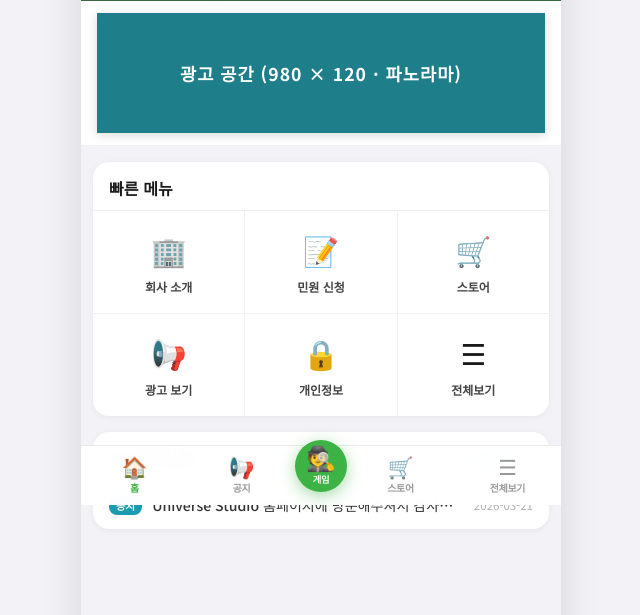
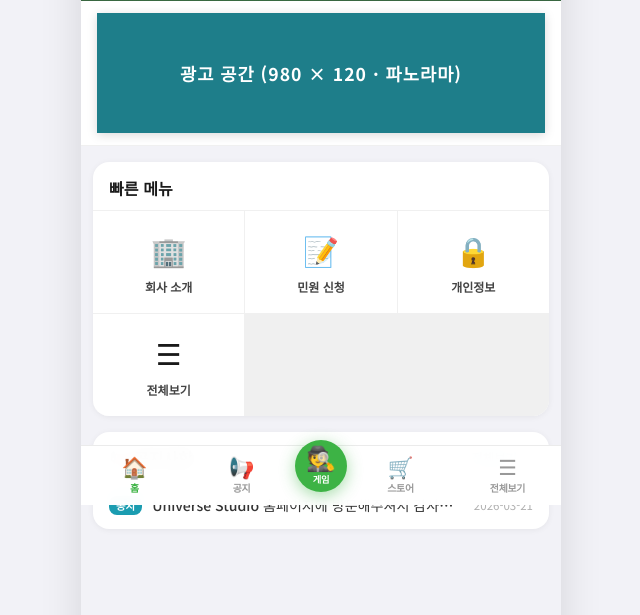
Before and after one commit to universestudio-koreanempire/universe-go, a Flask app: page / in a window 1280 px wide. Shown: the part 295-910 px from the top of the page, without its empty margins (319-959 px from the left). Run offline with Flask 3, Linux system fonts and the light colour scheme; data comes from the database, SQL or seed files in the repository.

Commit message:
Remove store and advertisement links
Removed store and advertisement links from index.html

```diff
--- a/mafia_integrated_V-app_modified/mafia_integrated V-app/mafia_integrated V-app/templates/index.html
+++ b/mafia_integrated_V-app_modified/mafia_integrated V-app/mafia_integrated V-app/templates/index.html
@@ -42,14 +42,6 @@
             <div class="app-quick-icon">📝</div>
             <span class="app-quick-label">민원 신청</span>
         </a>
-        <a href="{{ url_for('store') }}" class="app-quick-card">
-            <div class="app-quick-icon">🛒</div>
-            <span class="app-quick-label">스토어</span>
-        </a>
-        <a href="{{ url_for('advertisement') }}" class="app-quick-card">
-            <div class="app-quick-icon">📢</div>
-            <span class="app-quick-label">광고 보기</span>
-        </a>
         <a href="{{ url_for('privacy') }}" class="app-quick-card">
             <div class="app-quick-icon">🔒</div>
             <span class="app-quick-label">개인정보</span>
```
